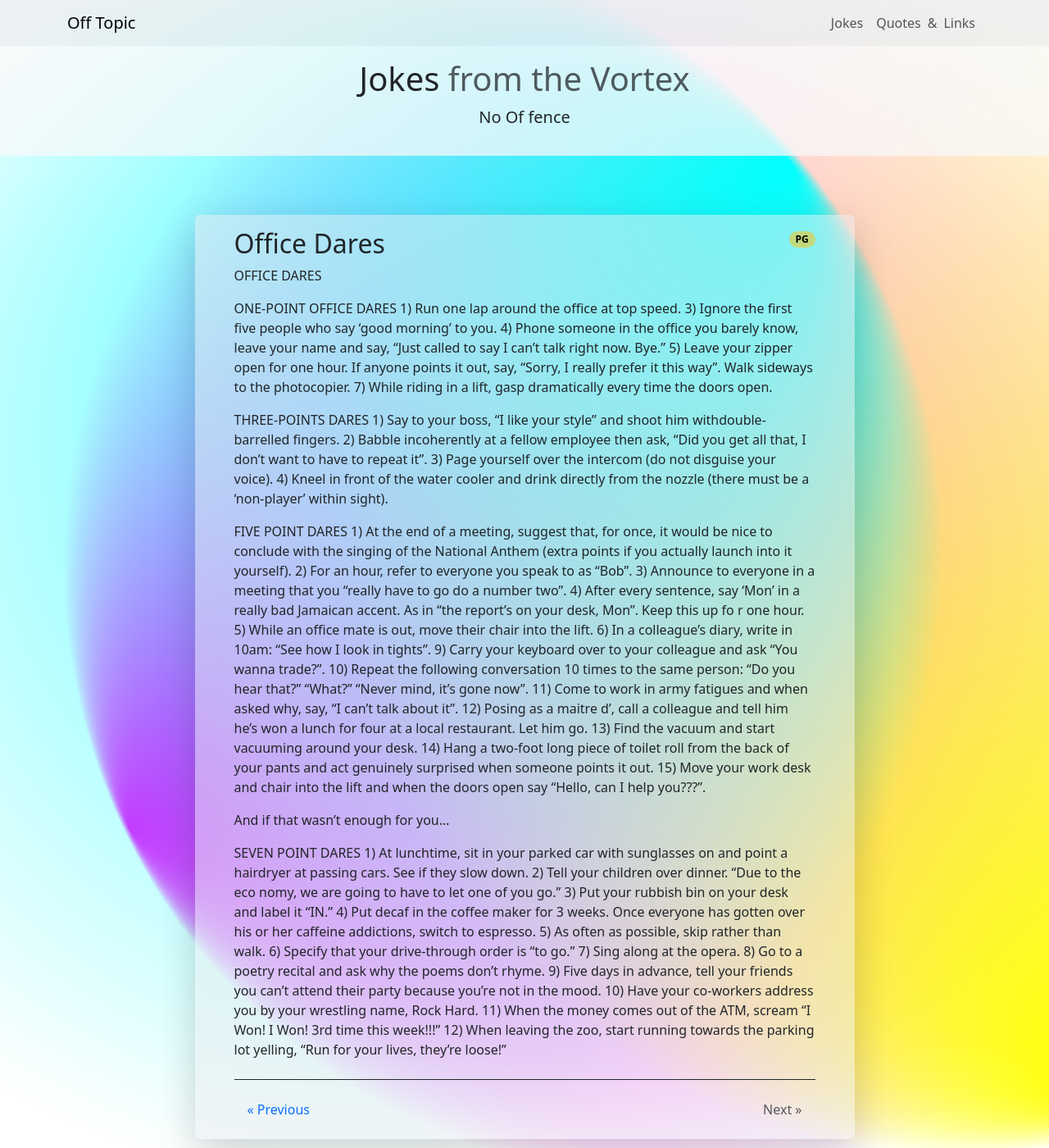
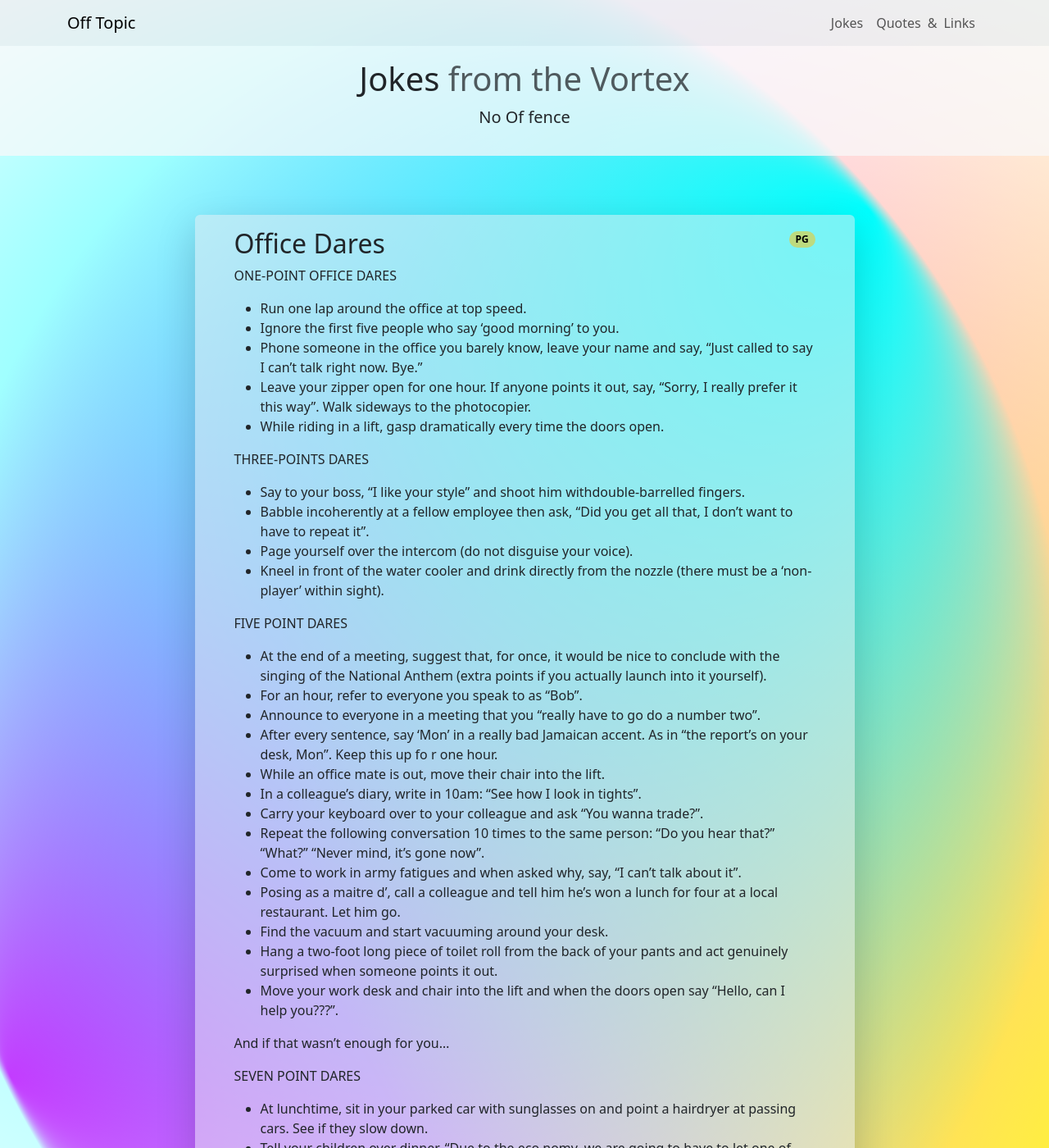
Before and after one commit to raz0x/razox, a Jekyll site: the page built from _jokes/office_dares.md, in a window 1280 px wide and 1400 px high. Shown: the whole window at 82% size. Built offline with Jekyll 4.4.1, drawn with Linux system fonts in a browser that asks for light colours; some of the changed text lies outside the part shown.

Commit message:
Update office_dares.md

```diff
--- a/_jokes/office_dares.md
+++ b/_jokes/office_dares.md
@@ -2,48 +2,46 @@
 subject: Office Dares
 tags: PG
 ---
-OFFICE DARES
-
 ONE-POINT OFFICE DARES
-1) Run one lap around the office at top speed.
-3) Ignore the first five people who say 'good morning' to you.
-4) Phone someone in the office you barely know, leave your name and say, "Just called to say I can't talk right now. Bye."
-5) Leave your zipper open for one hour. If anyone points it out, say, "Sorry, I really prefer it this way". Walk sideways to the photocopier.
-7) While riding in a lift, gasp dramatically every time the doors open.
+- Run one lap around the office at top speed.
+- Ignore the first five people who say 'good morning' to you.
+- Phone someone in the office you barely know, leave your name and say, "Just called to say I can't talk right now. Bye."
+- Leave your zipper open for one hour. If anyone points it out, say, "Sorry, I really prefer it this way". Walk sideways to the photocopier.
+- While riding in a lift, gasp dramatically every time the doors open.
 
 THREE-POINTS DARES
-1) Say to your boss, "I like your style" and shoot him withdouble-barrelled fingers.
-2) Babble incoherently at a fellow employee then ask, "Did you get all that, I don't want to have to repeat it".
-3) Page yourself over the intercom (do not disguise your voice).
-4) Kneel in front of the water cooler and drink directly from the nozzle (there must be a 'non-player' within sight).
+- Say to your boss, "I like your style" and shoot him withdouble-barrelled fingers.
+- Babble incoherently at a fellow employee then ask, "Did you get all that, I don't want to have to repeat it".
+- Page yourself over the intercom (do not disguise your voice).
+- Kneel in front of the water cooler and drink directly from the nozzle (there must be a 'non-player' within sight).
 
 FIVE POINT DARES
-1) At the end of a meeting, suggest that, for once, it would be nice to conclude with the singing of the National Anthem (extra points if you actually launch into it yourself).
-2) For an hour, refer to everyone you speak to as "Bob".
-3) Announce to everyone in a meeting that you "really have to go do a number two".
-4) After every sentence, say 'Mon' in a really bad Jamaican accent. As in "the report's on your desk, Mon". Keep this up fo r one hour.
-5) While an office mate is out, move their chair into the lift.
-6) In a colleague's diary, write in 10am: "See how I look in tights".
-9) Carry your keyboard over to your colleague and ask "You wanna trade?".
-10) Repeat the following conversation 10 times to the same person: "Do you hear that?" "What?" "Never mind, it's gone now".
-11) Come to work in army fatigues and when asked why, say, "I can't talk about it".
-12) Posing as a maitre d', call a colleague and tell him he's won a lunch for four at a local restaurant. Let him go.
-13) Find the vacuum and start vacuuming around your desk.
-14) Hang a two-foot long piece of toilet roll from the back of your pants and act genuinely surprised when someone points it out.
-15) Move your work desk and chair into the lift and when the doors open say "Hello, can I help you???".
+- At the end of a meeting, suggest that, for once, it would be nice to conclude with the singing of the National Anthem (extra points if you actually launch into it yourself).
+- For an hour, refer to everyone you speak to as "Bob".
+- Announce to everyone in a meeting that you "really have to go do a number two".
+- After every sentence, say 'Mon' in a really bad Jamaican accent. As in "the report's on your desk, Mon". Keep this up fo r one hour.
+- While an office mate is out, move their chair into the lift.
+- In a colleague's diary, write in 10am: "See how I look in tights".
+- Carry your keyboard over to your colleague and ask "You wanna trade?".
+- Repeat the following conversation 10 times to the same person: "Do you hear that?" "What?" "Never mind, it's gone now".
+- Come to work in army fatigues and when asked why, say, "I can't talk about it".
+- Posing as a maitre d', call a colleague and tell him he's won a lunch for four at a local restaurant. Let him go.
+- Find the vacuum and start vacuuming around your desk.
+- Hang a two-foot long piece of toilet roll from the back of your pants and act genuinely surprised when someone points it out.
+- Move your work desk and chair into the lift and when the doors open say "Hello, can I help you???".
 
 And if that wasn't enough for you...
 
 SEVEN POINT DARES
-1) At lunchtime, sit in your parked car with sunglasses on and point a hairdryer at passing cars. See if they slow down.
-2) Tell your children over dinner. "Due to the eco nomy, we are going to have to let one of you go."
-3) Put your rubbish bin on your desk and label it "IN."
-4) Put decaf in the coffee maker for 3 weeks. Once everyone has gotten over his or her caffeine addictions, switch to espresso.
-5) As often as possible, skip rather than walk.
-6) Specify that your drive-through order is "to go."
-7) Sing along at the opera.
-8) Go to a poetry recital and ask why the poems don't rhyme.
-9) Five days in advance, tell your friends you can't attend their party because you're not in the mood.
-10) Have your co-workers address you by your wrestling name, Rock Hard.
-11) When the money comes out of the ATM, scream "I Won! I Won! 3rd time this week!!!"
-12) When leaving the zoo, start running towards the parking lot yelling, "Run for your lives, they're loose!"
+- At lunchtime, sit in your parked car with sunglasses on and point a hairdryer at passing cars. See if they slow down.
+- Tell your children over dinner. "Due to the eco nomy, we are going to have to let one of you go."
+- Put your rubbish bin on your desk and label it "IN."
+- Put decaf in the coffee maker for 3 weeks. Once everyone has gotten over his or her caffeine addictions, switch to espresso.
+- As often as possible, skip rather than walk.
+- Specify that your drive-through order is "to go."
+- Sing along at the opera.
+- Go to a poetry recital and ask why the poems don't rhyme.
+- Five days in advance, tell your friends you can't attend their party because you're not in the mood.
+- Have your co-workers address you by your wrestling name, Rock Hard.
+- When the money comes out of the ATM, scream "I Won! I Won! 3rd time this week!!!"
+- When leaving the zoo, start running towards the parking lot yelling, "Run for your lives, they're loose!"
```
